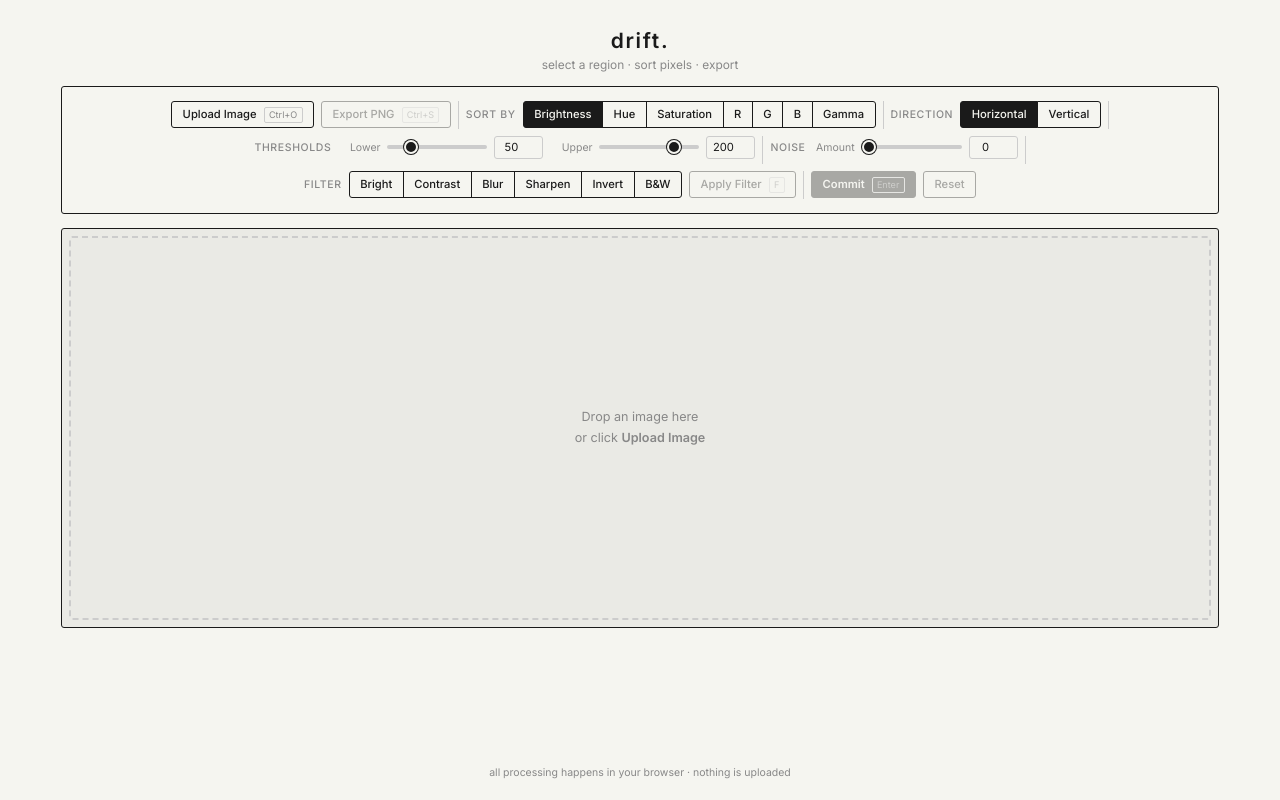
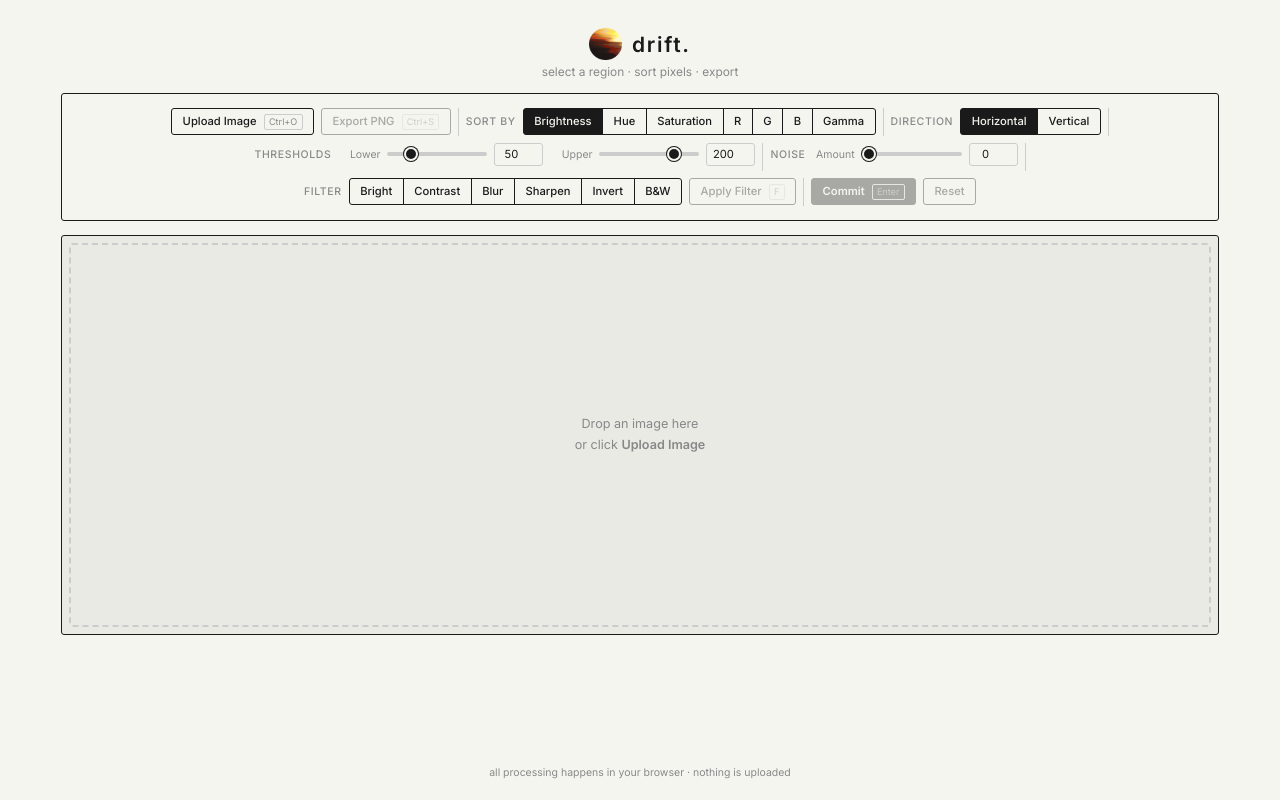
Before and after one commit to judahx67/Drift, a website built with Vite: page index.html in a window 1280 px wide. Built offline with nearby package versions, Linux system fonts and the light colour scheme.

Commit message:
feat: add logo

```diff
--- a/index.html
+++ b/index.html
@@ -10,11 +10,16 @@
   <link rel="preconnect" href="https://fonts.gstatic.com" crossorigin>
   <link href="https://fonts.googleapis.com/css2?family=Inter:wght@400;500;600&display=swap" rel="stylesheet">
   <link rel="stylesheet" href="style.css">
+  <link rel="icon" type="image/png" href="/drift-logo.png">
+  <meta property="og:image" content="/drift-logo.png">
 </head>
 
 <body>
   <header id="app-header">
-    <h1>Drift.</h1>
+    <div class="logo-container">
+      <img src="/drift-logo.png" alt="Drift Logo" class="brand-logo">
+      <h1>Drift.</h1>
+    </div>
     <p class="subtitle">select a region · sort pixels · export</p>
   </header>
 
--- a/style.css
+++ b/style.css
@@ -55,11 +55,27 @@ body {
   width: 100%;
 }
 
+#app-header .logo-container {
+  display: flex;
+  align-items: center;
+  justify-content: center;
+  gap: 0.75rem;
+  margin-bottom: 0.25rem;
+}
+
+#app-header .brand-logo {
+  height: 32px;
+  width: auto;
+  object-fit: contain;
+  /* Optional: slightly distinct look for the symbol */
+}
+
 #app-header h1 {
   font-size: 1.5rem;
   font-weight: 600;
   letter-spacing: 0.08em;
   text-transform: lowercase;
+  margin: 0;
 }
 
 #app-header .subtitle {
```
Also changed, not shown: public/drift-logo.png (added), 1 other file.
